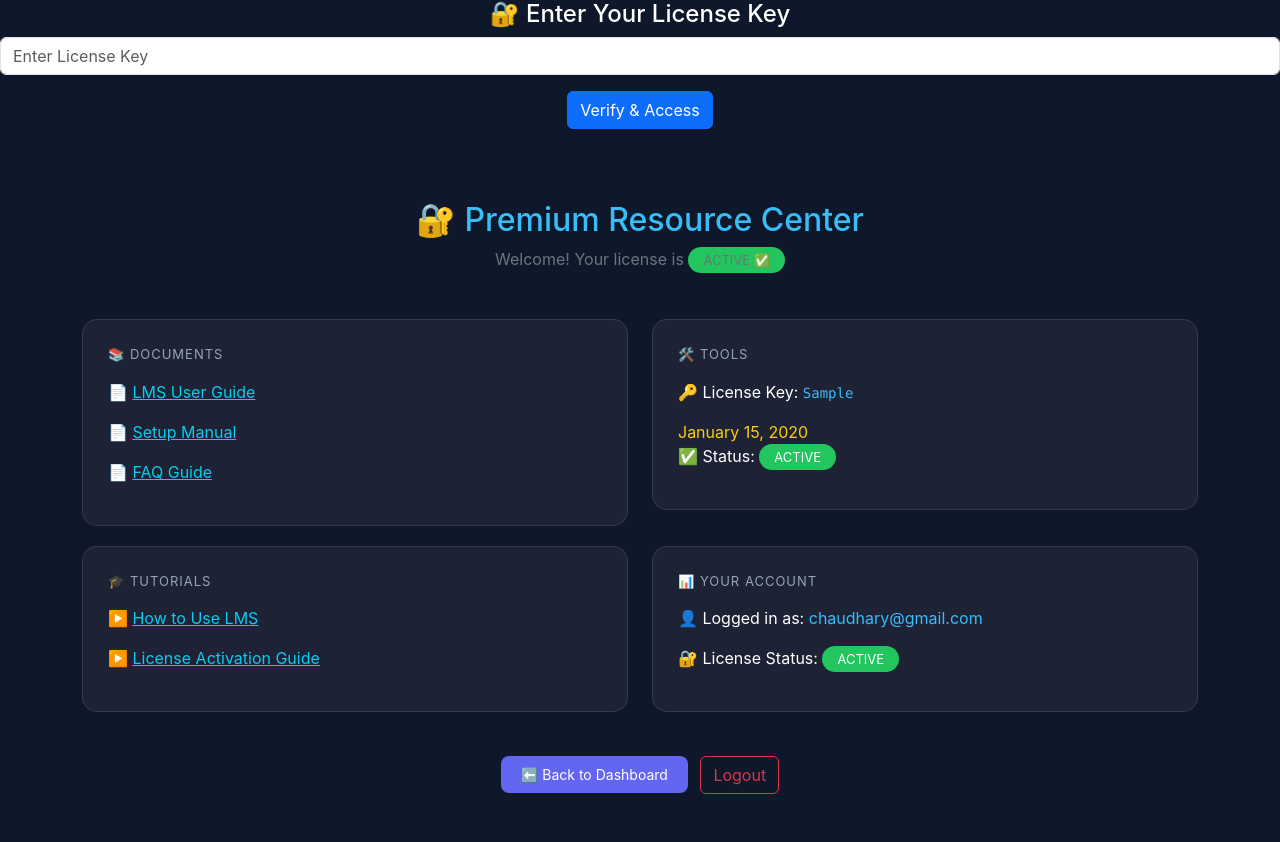
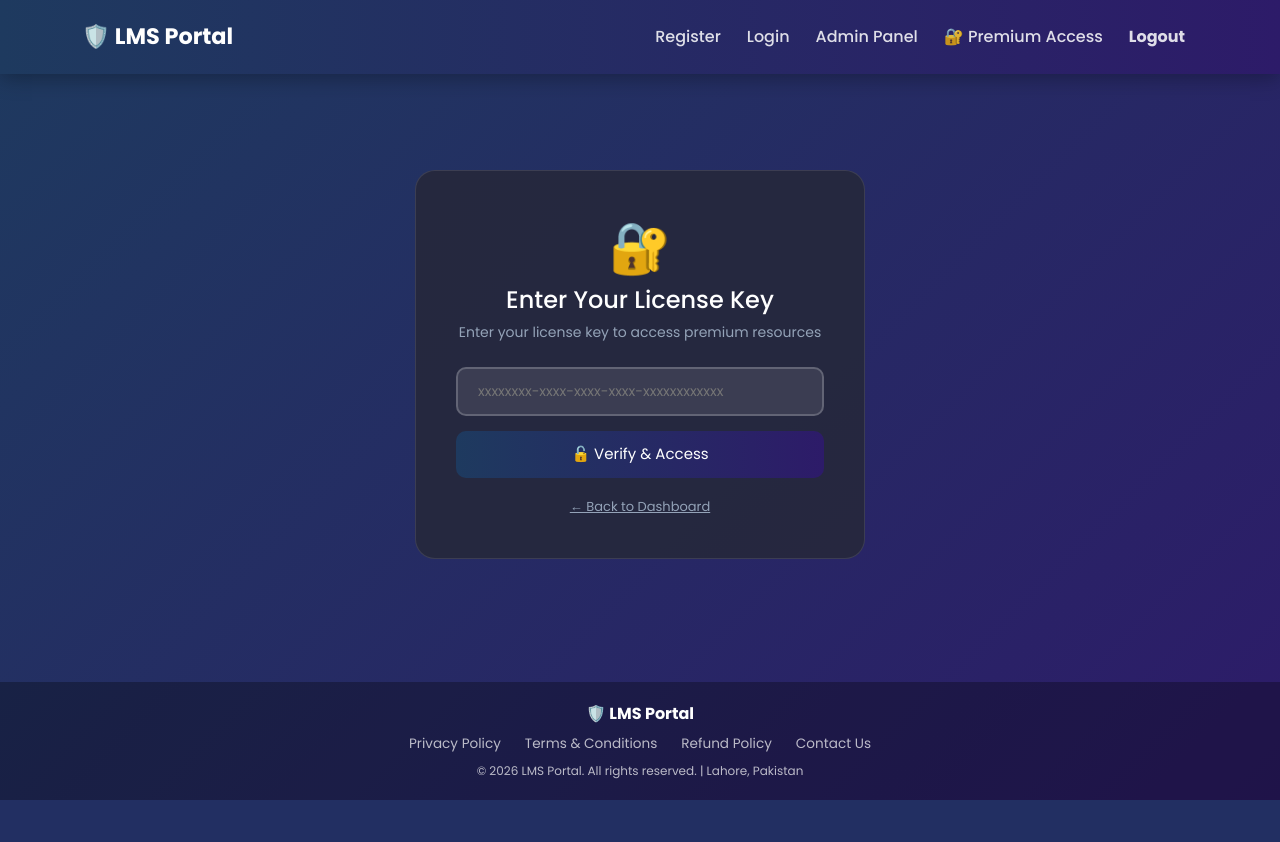
Before and after one commit to ch-Ahmad-zx/lms-project, a Flask app: page /resources in a window 1280 px wide. After the commit the page ends 800 px from the top, so only its background shows below. Run offline with Flask 3, Linux system fonts and the light colour scheme; a user stored in the database is signed in; a database or web service that is not in the repository returns one stand-in record (values such as "Sample title"); some libraries are stand-ins or nearby versions.

Commit message:
resources key verification proper fix

```diff
--- a/templates/resources.html
+++ b/templates/resources.html
@@ -1,34 +1,43 @@
+{% extends "base.html" %}
+{% block content %}
+<style>
+.card-resource { background: rgba(38,41,59,0.7); border: 1px solid rgba(255,255,255,0.1); border-radius: 15px; padding: 25px; margin-bottom: 20px; }
+.badge-active { background: #22c55e; padding: 5px 15px; border-radius: 20px; font-size: 13px; }
+.resource-btn { background: #6366f1; border: none; border-radius: 8px; padding: 10px 20px; color: white; text-decoration: none; font-size: 14px; }
+.resource-btn:hover { background: #4f46e5; color: white; }
+h2 { color: #38bdf8; }
+.section-title { color: #94a3b8; font-size: 13px; text-transform: uppercase; letter-spacing: 1px; margin-bottom: 15px; }
+.key-input { background: rgba(255,255,255,0.1); border: 2px solid rgba(255,255,255,0.2); border-radius: 10px; color: white; padding: 12px 20px; width: 100%; font-size: 14px; margin-bottom: 15px; }
+.key-input:focus { outline: none; border-color: #38bdf8; }
+.verify-btn { background: linear-gradient(90deg, #1e3a5f, #2d1b69); border: none; border-radius: 10px; padding: 12px 30px; color: white; font-size: 15px; cursor: pointer; width: 100%; }
+</style>
+
 {% if not verified %}
-<div class="text-center mb-4">
-    <h4>🔐 Enter Your License Key</h4>
-    {% if error %}
-        <div class="alert alert-danger">{{ error }}</div>
-    {% endif %}
-    <form method="POST">
-        <input type="text" name="license_key" class="form-control mb-3" placeholder="Enter License Key" required>
-        <button type="submit" class="btn btn-primary">Verify & Access</button>
-    </form>
+<!-- Key Verification Page -->
+<div class="container py-5">
+    <div style="max-width:450px; margin:auto; background:rgba(38,41,59,0.9); border-radius:20px; padding:40px; border:1px solid rgba(255,255,255,0.1);">
+        <div class="text-center mb-4">
+            <div style="font-size:50px;">🔐</div>
+            <h4 style="color:white;">Enter Your License Key</h4>
+            <p style="color:#94a3b8; font-size:14px;">Enter your license key to access premium resources</p>
+        </div>
+        {% if error %}
+            <div style="background:#ff4444; color:white; padding:10px 15px; border-radius:8px; margin-bottom:15px; text-align:center;">
+                ❌ {{ error }}
+            </div>
+        {% endif %}
+        <form method="POST">
+            <input type="text" name="license_key" class="key-input" placeholder="xxxxxxxx-xxxx-xxxx-xxxx-xxxxxxxxxxxx" required>
+            <button type="submit" class="verify-btn">🔓 Verify & Access</button>
+        </form>
+        <div class="text-center mt-3">
+            <a href="/dashboard" style="color:#94a3b8; font-size:13px;">← Back to Dashboard</a>
+        </div>
+    </div>
 </div>
+
 {% else %}
-<!-- baaki sara resources content yahan -->
-{% endif %}
-<!DOCTYPE html>
-<html lang="en">
-<head>
-    <meta charset="UTF-8">
-    <title>Premium Resources</title>
-    <link href="https://cdn.jsdelivr.net/npm/bootstrap@5.3.0/dist/css/bootstrap.min.css" rel="stylesheet">
-    <style>
-        body { background: #0f172a; color: white; font-family: 'Inter', sans-serif; }
-        .card-resource { background: rgba(38,41,59,0.7); border: 1px solid rgba(255,255,255,0.1); border-radius: 15px; padding: 25px; margin-bottom: 20px; }
-        .badge-active { background: #22c55e; padding: 5px 15px; border-radius: 20px; font-size: 13px; }
-        .resource-btn { background: #6366f1; border: none; border-radius: 8px; padding: 10px 20px; color: white; text-decoration: none; font-size: 14px; }
-        .resource-btn:hover { background: #4f46e5; color: white; }
-        h2 { color: #38bdf8; }
-        .section-title { color: #94a3b8; font-size: 13px; text-transform: uppercase; letter-spacing: 1px; margin-bottom: 15px; }
-    </style>
-</head>
-<body>
+<!-- Premium Resources -->
 <div class="container py-5">
     <div class="text-center mb-5">
         <h2>🔐 Premium Resource Center</h2>
@@ -36,7 +45,6 @@
     </div>
 
     <div class="row">
-        <!-- Documents -->
         <div class="col-md-6">
             <div class="card-resource">
                 <p class="section-title">📚 Documents</p>
@@ -48,19 +56,17 @@
             </div>
         </div>
 
-        <!-- Tools -->
         <div class="col-md-6">
             <div class="card-resource">
                 <p class="section-title">🛠️ Tools</p>
                 <ul class="list-unstyled">
                     <li class="mb-3">🔑 License Key: <code style="color:#38bdf8;">{{ license_key }}</code></li>
-<span style="color:#facc15;">{{ expiry_date.strftime('%B %d, %Y') if expiry_date else 'N/A' }}</span>
+                    <li class="mb-3">📅 Expiry: <span style="color:#facc15;">{{ expiry_date }}</span></li>
                     <li class="mb-3">✅ Status: <span class="badge-active">ACTIVE</span></li>
                 </ul>
             </div>
         </div>
 
-        <!-- Tutorials -->
         <div class="col-md-6">
             <div class="card-resource">
                 <p class="section-title">🎓 Tutorials</p>
@@ -71,13 +77,12 @@
             </div>
         </div>
 
-        <!-- Stats -->
         <div class="col-md-6">
             <div class="card-resource">
                 <p class="section-title">📊 Your Account</p>
                 <ul class="list-unstyled">
-                    <li class="mb-3">👤 Logged in as: <span style="color:#38bdf8;">{{ session.get('email', 'User') }}</span></li>
-                    <li class="mb-3">🔐 License Status: <span class="badge-active">ACTIVE</span></li>
+                    <li class="mb-3">👤 Email: <span style="color:#38bdf8;">{{ session.get('email', 'User') }}</span></li>
+                    <li class="mb-3">🔐 Status: <span class="badge-active">ACTIVE</span></li>
                 </ul>
             </div>
         </div>
@@ -88,5 +93,5 @@
         <a href="/logout" class="btn btn-outline-danger">Logout</a>
     </div>
 </div>
-</body>
-</html>
+{% endif %}
+{% endblock %}
```
